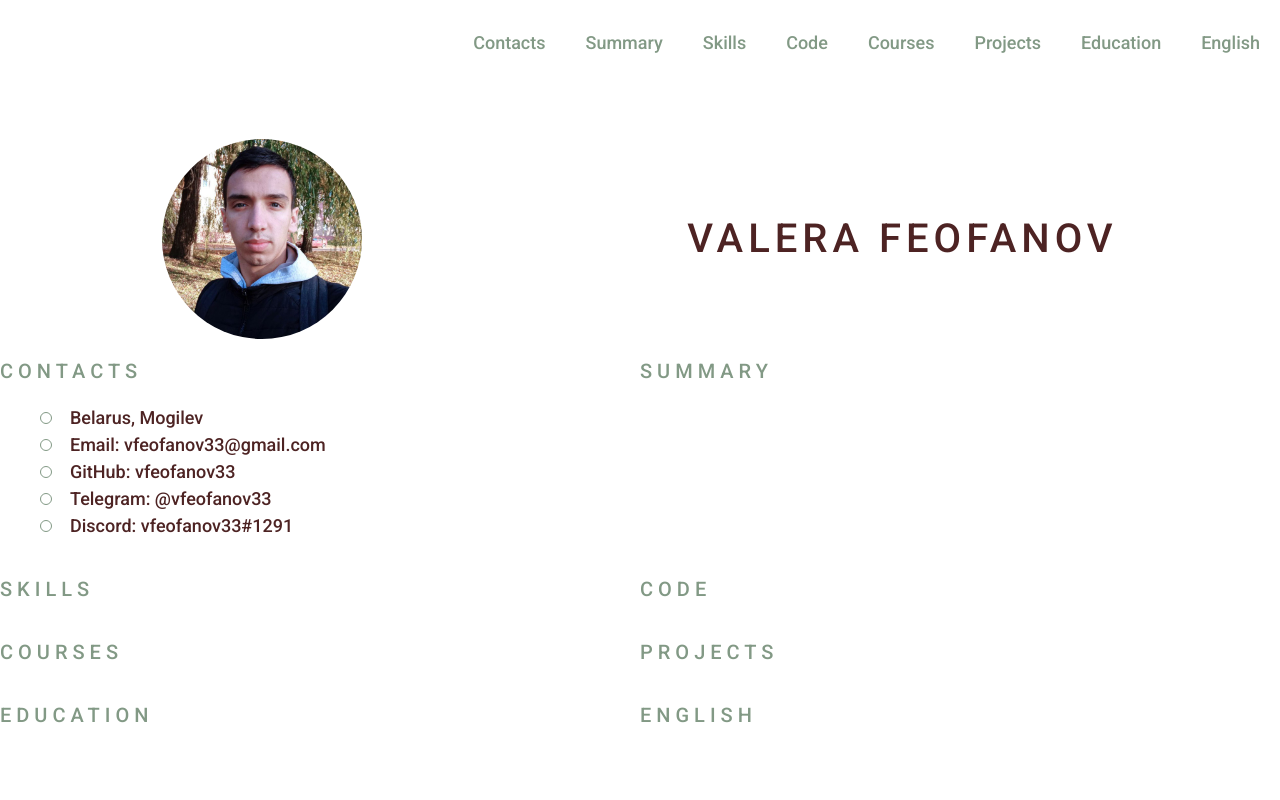
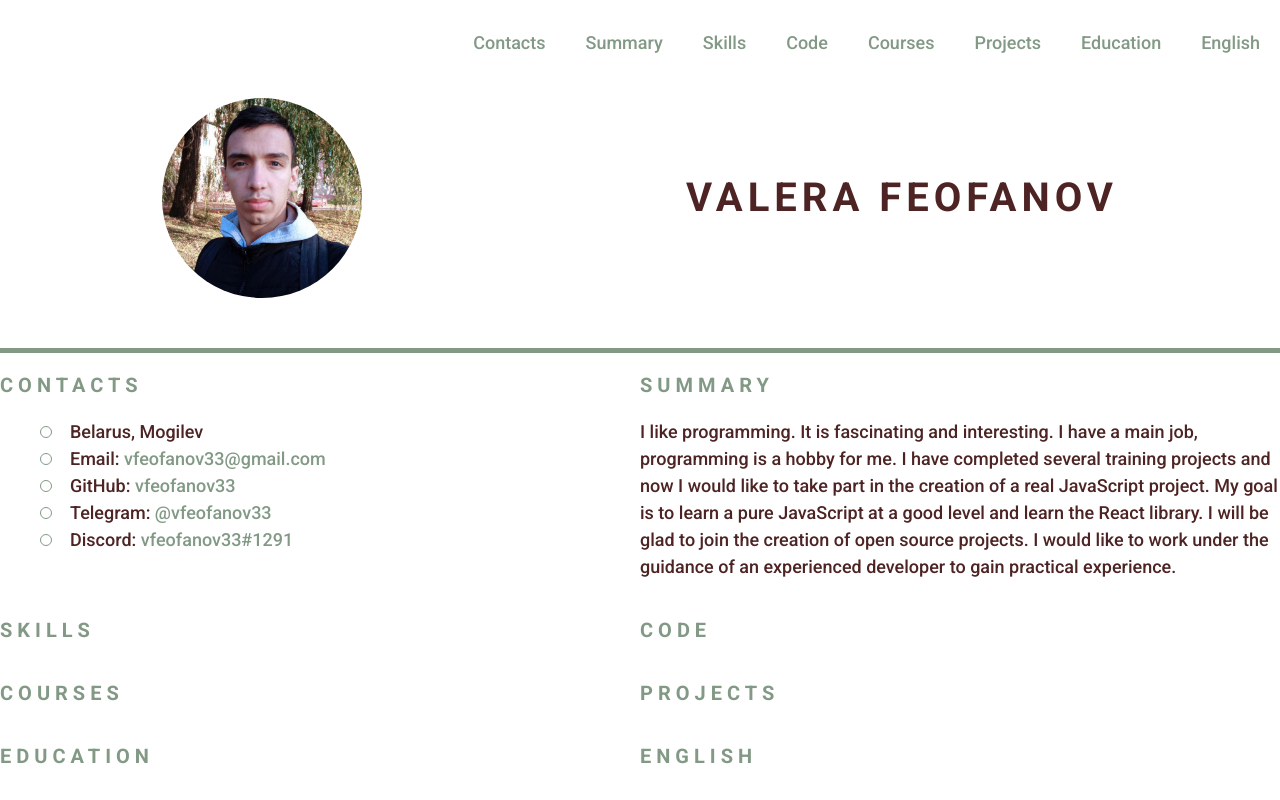
Before and after one commit to vfeofanov33/rsschool-cv, a plain HTML site: page index.html in a window 1280 px wide. Drawn offline with Linux system fonts and the light colour scheme.

Commit message:
feat: make section summary

```diff
--- a/index.html
+++ b/index.html
@@ -38,14 +38,17 @@
                 <h2 class="section-title">Contacts</h2>
                 <ul class="section-list">
                     <li class="section-item">Belarus, Mogilev</li>
-                    <li class="section-item">Email: vfeofanov33@gmail.com</li>
-                    <li class="section-item">GitHub: vfeofanov33</li>
-                    <li class="section-item">Telegram: @vfeofanov33</li>
-                    <li class="section-item">Discord: vfeofanov33#1291</li>
+                    <li class="section-item">Email: <span class="section-span">vfeofanov33@gmail.com</span></li>
+                    <li class="section-item">GitHub: <span class="section-span">vfeofanov33</span></li>
+                    <li class="section-item">Telegram: <span class="section-span">@vfeofanov33</span></li>
+                    <li class="section-item">Discord: <span class="section-span">vfeofanov33#1291</span></li>
                 </ul>
             </section>
             <section class="section" id="summary">
                 <h2 class="section-title">Summary</h2>
+                <p class="section-text">
+                    I like programming. It is fascinating and interesting. I have a main job, programming is a hobby for me. I have completed several training projects and now I would like to take part in the creation of a real JavaScript project. My goal is to learn a pure JavaScript at a good level and learn the React library. I will be glad to join the creation of open source projects. I would like to work under the guidance of an experienced developer to gain practical experience.
+                </p>
             </section>
             <section class="section" id="skills">
                 <h2 class="section-title">Skills</h2>
--- a/style.css
+++ b/style.css
@@ -68,7 +68,7 @@ body
 .section-title
 {
     font-size: 20px;
-    font-weight: 400;
+    font-weight: 700;
     text-transform: uppercase;
     letter-spacing: 5px;
     color: #829985;
@@ -80,6 +80,8 @@ body
     justify-content: space-around;
     align-items: center;
     width: 100%;
+    border-bottom: 5px solid #829985;
+    padding-bottom: 50px;
 }
 
 .profile-title
@@ -104,8 +106,6 @@ body
 {
     position: relative;
     padding-left: 30px;
-    font-family: 300;
-
 }
 
 .section-item::before
@@ -120,6 +120,11 @@ body
     border-radius: 50%;
 }
 
+.section-span
+{
+    color: #829985;
+}
+
 @media (max-width: 768px)
 {
     .section
```
